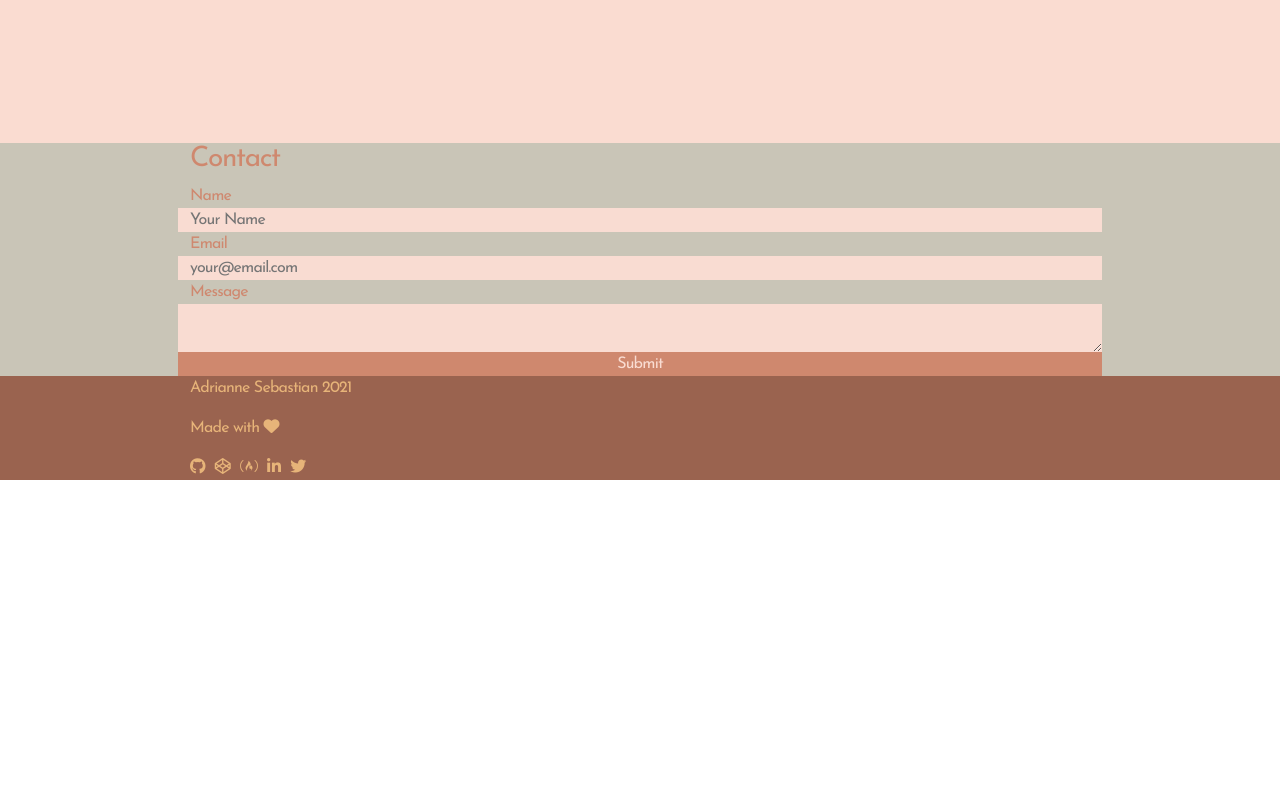
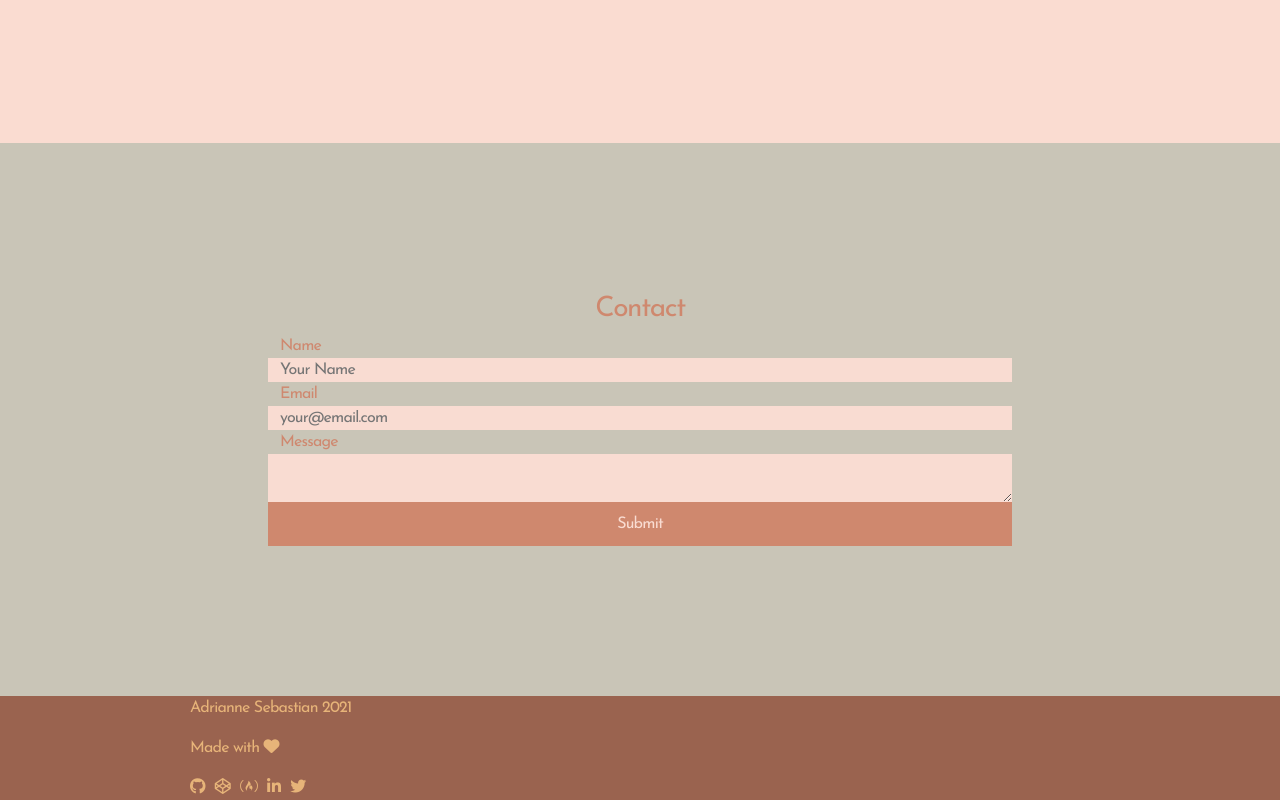
Before and after one commit to arcsbstn/arcsbstn.github.io, a React (Create React App) app: page / in a window 1280 px wide. Shown: the part 1497-2297 px from the top of the page. Before the commit the page ends 1977 px from the top, so only its background shows below. Built offline with nearby package versions, Linux system fonts and the light colour scheme.

Commit message:
add Contact__contentWrapper style

```diff
--- a/src/styles/Contact.scss
+++ b/src/styles/Contact.scss
@@ -7,6 +7,7 @@ textarea {
 
 button {
   border: none;
+  padding: 10px;
 
   :active,
   :hover,
@@ -14,3 +15,14 @@ button {
     border: none;
   }
 }
+
+.Contact__contentWrapper {
+  position: relative;
+  padding: 150px 0;
+  margin: 0 auto;
+  max-width: 80%;
+
+  h3 {
+    text-align: center
+  }
+}
```
